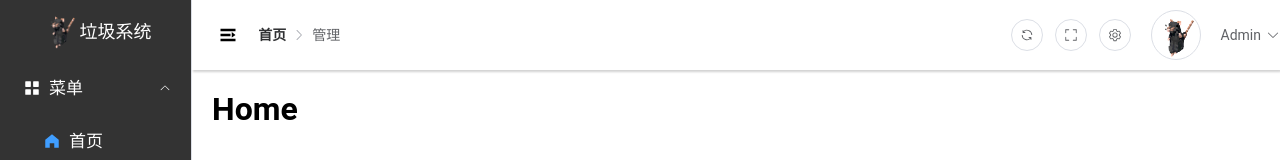
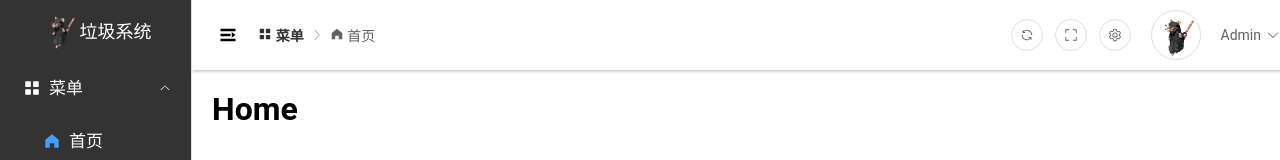
Before and after one commit to Bottle414/Bottle-Admin-CLI, a Vue app: page /home in a window 1280 px wide. Shown: the top 160 px of the page. Built offline with nearby package versions, Linux system fonts and the light colour scheme.

Commit message:
实现顶部导航栏动态显示

```diff
--- a/src/layout/index.vue
+++ b/src/layout/index.vue
@@ -13,7 +13,7 @@
             <TopBar/>
         </div>
 
-        <div class="layout-main">
+        <div class="layout-main" :class="{open: settingStore.fold ? false : true }">
             <!-- 封装main，运用动效 -->
             <Main/>
         </div>
@@ -51,7 +51,7 @@ const route = useRoute()    // 获取路由url，保存菜单打开信息
     top: 0;
     height: 100vh;
     width: variable.$layout-sidebar-fold-width;
-    transition: all .3s;
+    transition: width .3s;
 
     &.open {
         width: variable.$layout-sidebar-width;
@@ -69,9 +69,14 @@ const route = useRoute()    // 获取路由url，保存菜单打开信息
     top: variable.$layout-topbar-height;
     overflow-x: hidden;
     padding: 20px;
-    width: calc(100% - variable.$layout-sidebar-width);
+    width: calc(100% - variable.$layout-sidebar-fold-width);
     height: 100vh;
     background: variable.$layout-main-background;
+    transition: width .3s;
+
+    &.open {
+        width: calc(100% - variable.$layout-sidebar-width);
+    }
 }
 
 .layout-topbar {
--- a/src/layout/topbar/index.vue
+++ b/src/layout/topbar/index.vue
@@ -4,8 +4,12 @@
     </el-icon>
 
     <el-breadcrumb :separator-icon="ArrowRight">
-        <el-breadcrumb-item :to="{ path: '/' }">首页</el-breadcrumb-item>
-        <el-breadcrumb-item>管理</el-breadcrumb-item>
+        <el-breadcrumb-item class="bread-item" v-for="item in route.matched" :to="{ path: item.path }" :key="item.name">
+            <el-icon>
+                <component :is="item.meta.icon"></component>
+            </el-icon>
+            {{ item.meta.title }}
+        </el-breadcrumb-item>
     </el-breadcrumb>
 
     <div class="topbar-right">
@@ -31,9 +35,12 @@
 
 <script lang='ts' setup>
     import useSettingStore from '@/store/settingStore.ts'
+    import { useRoute } from 'vue-router'
     import { ArrowRight, Expand, Fold, Refresh, FullScreen, Setting } from '@element-plus/icons-vue'
     // let fold = ref(true) 为了方便组件通信，直接存入仓库
     const settingStore = useSettingStore()
+    const route = useRoute()
+
     function changeIcon(){
         settingStore.fold = !settingStore.fold
     }
```
